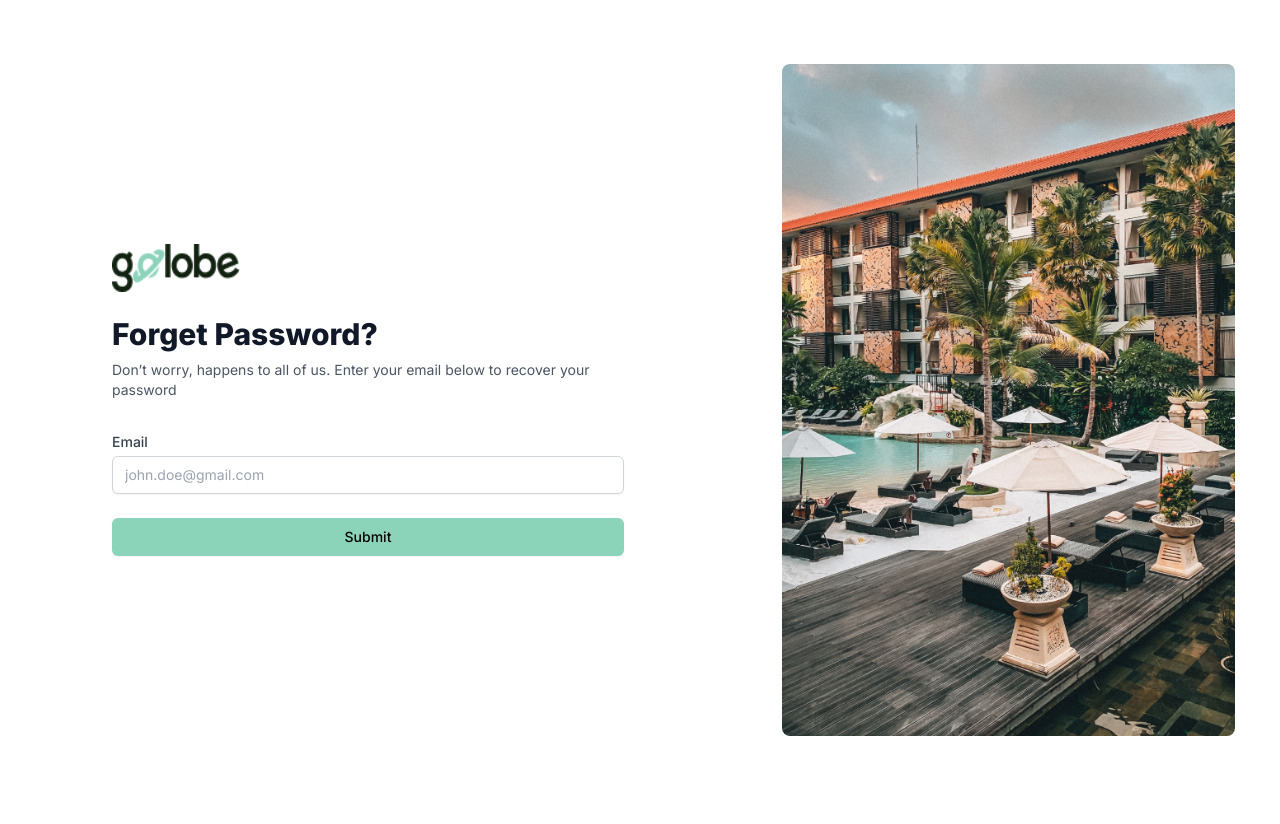
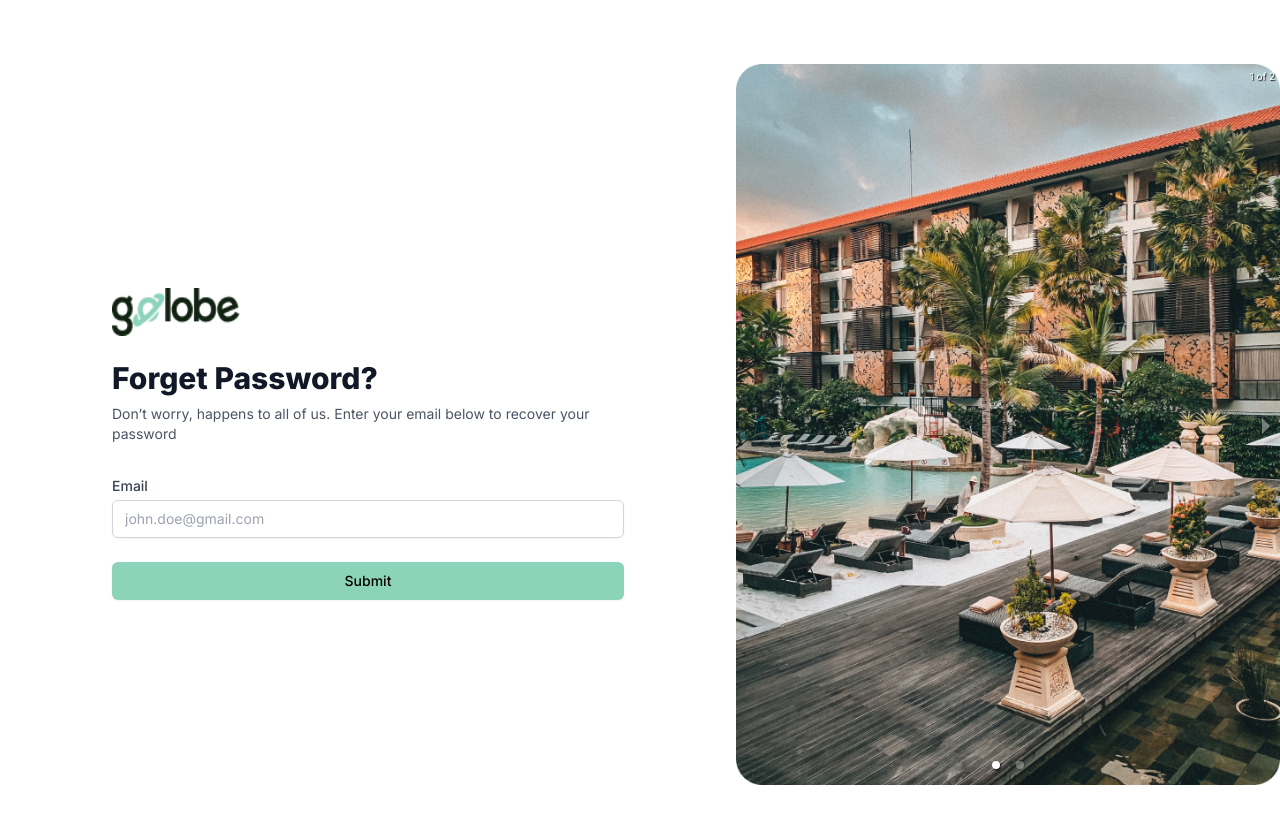
Before and after one commit to seifeddinesaad01/Golobe-Travel-agency-website, a Next.js app: page /forget-password in a window 1280 px wide. Shown: the top 824 px of the page. Before the commit the page ends 800 px from the top, so only its background shows below. Built offline with nearby package versions, Linux system fonts and the light colour scheme.

Commit message:
creating Image slider component

```diff
--- a/package.json
+++ b/package.json
@@ -22,6 +22,7 @@
     "react": "^18",
     "react-dom": "^18",
     "react-icons": "^4.12.0",
+    "react-responsive-carousel": "^3.2.23",
     "tailwind-merge": "^2.1.0",
     "tailwindcss-animate": "^1.0.7",
     "yup": "^1.3.3"
--- a/src/app/(auth)/forget-password/page.tsx
+++ b/src/app/(auth)/forget-password/page.tsx
@@ -11,6 +11,7 @@ import { notification } from "antd"
 import { sendPasswordResetEmail } from 'firebase/auth';
 
 import { auth } from "../../../config/firebase";
+import NextJsCarousel from "@/components/ImageSlider";
 
 
 const validationSchema = yup.object({
@@ -22,11 +23,11 @@ export default function SignIn() {
 
     const [api, contextHolder] = notification.useNotification();
     const router = useRouter();
-  const handleResetPassword = async (values:any) => {
+    const handleResetPassword = async (values: any) => {
         try {
             await sendPasswordResetEmail(auth, values.email);
             setMessage('Password reset email sent. Check your inbox.');
-    } catch (error:any) {
+        } catch (error: any) {
             setMessage(`Error: ${error?.message}`);
         }
     };
@@ -98,12 +99,8 @@ export default function SignIn() {
                     </div>
                 </div>
                 <div className="flex-1 flex justify-center py-16 image">
-          <Image
-            alt="Hotel resort"
-            className="object-cover object-center rounded-lg"
-            height="600"
-            src={SignInImage}
-          />
+                    <NextJsCarousel />
+
                 </div>
             </div>
         </GuestGuard>
--- /dev/null
+++ b/src/components/ImageSlider.tsx
@@ -0,0 +1,23 @@
+import React, { Component } from 'react';
+import "react-responsive-carousel/lib/styles/carousel.min.css";
+import { Carousel } from 'react-responsive-carousel';
+import Image from "next/image";
+
+ import image from "../../public/SignIn/Sign-up.png"
+ import image1 from "../../public/SignIn/sideImage.png"
+export default class NextJsCarousel extends Component {
+	render() {
+		return (
+			<div>
+			<Carousel>
+				<div>
+					<Image src={image1} width={200} height={100} alt="image1"/>
+				</div>
+				<div>
+					<Image src={image1} width={200} height={100} alt="image2" />
+				</div>
+			</Carousel>
+			</div>
+		);
+	}
+};
```
Also changed, not shown: public/SignIn/Sign-up.png (renamed from public/SignIn/Sign up.png), 1 other file (tests, documents, lock files or other folders). Lines whose indentation alone changed are shown as unchanged.
